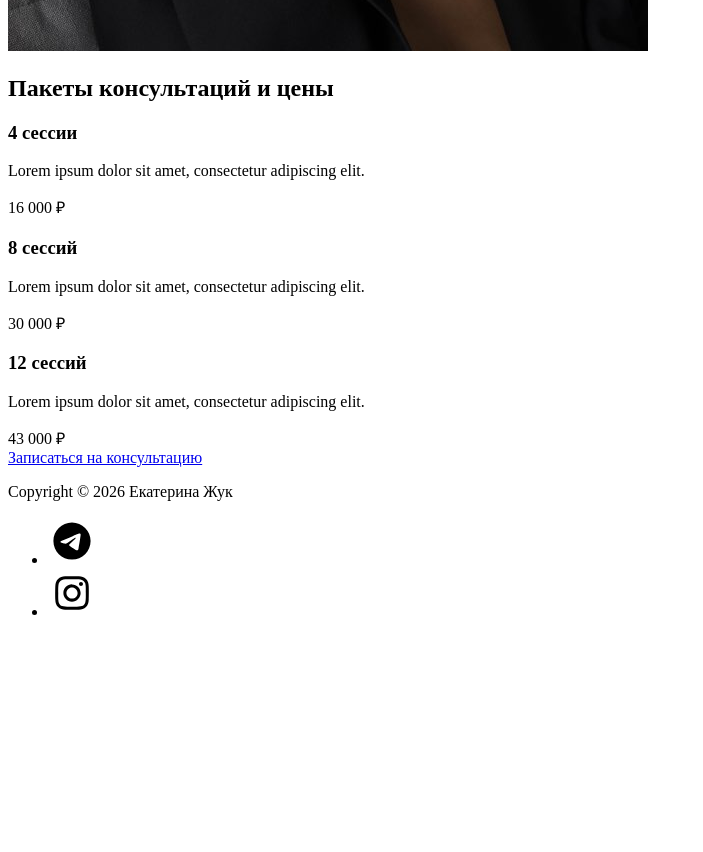
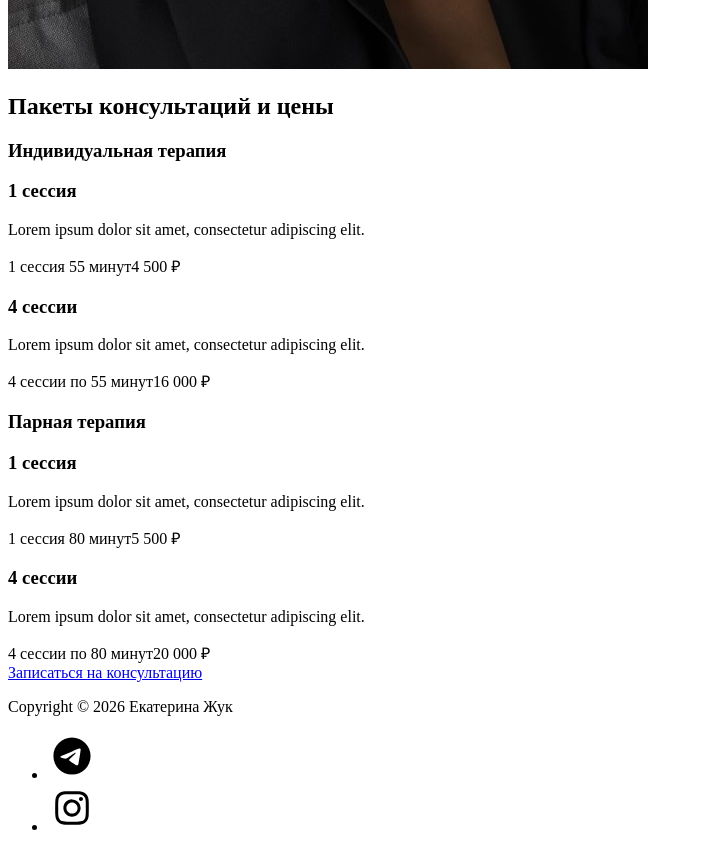
Before and after one commit to winerar/katezhuk, a React (Vite) app: page / in a window 1280 px wide. Shown: the part 1120-1972 px from the top of the page, without its empty margins (0-703 px from the left). Before the commit the page ends 1757 px from the top, so only its background shows below. Built offline with nearby package versions, Linux system fonts and the light colour scheme; the HTML template or start-up script is replaced by a standard one.

Commit message:
feat: restructure content data and enhance pricing display; implement getContent function for improved data management

```diff
--- a/src/assets/data/content.json
+++ b/src/assets/data/content.json
@@ -7,21 +7,41 @@
   "instagram": "Инстаграм",
   "blogLink": "https://t.me/kate_zhuk_psy",
   "blog": "Перейти в мой блог",
-  "packages": [
+  "priceHeader": "Пакеты консультаций и цены",
+  "packages": {
+    "individual": {
+      "name": "Индивидуальная терапия",
+      "prices": [
+        {
+          "title": "1 сессия",
+          "description": "Lorem ipsum dolor sit amet, consectetur adipiscing elit.",
+          "price": "4 500 ₽",
+          "duration": "1 сессия 55 минут"
+        },
         {
           "title": "4 сессии",
           "description": "Lorem ipsum dolor sit amet, consectetur adipiscing elit.",
-      "price": "16 000 ₽"
+          "price": "16 000 ₽",
+          "duration": "4 сессии по 55 минут"
+        }
+      ]
+    },
+    "couples": {
+      "name": "Парная терапия",
+      "prices": [
+        {
+          "title": "1 сессия",
+          "description": "Lorem ipsum dolor sit amet, consectetur adipiscing elit.",
+          "price": "5 500 ₽",
+          "duration": "1 сессия 80 минут"
         },
         {
-      "title": "8 сессий",
+          "title": "4 сессии",
           "description": "Lorem ipsum dolor sit amet, consectetur adipiscing elit.",
-      "price": "30 000 ₽"
-    },
-    {
-      "title": "12 сессий",
-      "description": "Lorem ipsum dolor sit amet, consectetur adipiscing elit.",
-      "price": "43 000 ₽"
+          "price": "20 000 ₽",
+          "duration": "4 сессии по 80 минут"
         }
       ]
     }
+  }
+}
--- /dev/null
+++ b/src/assets/data/content.ts
@@ -0,0 +1,14 @@
+import content from "./content.json";
+
+export type Content = typeof content;
+
+let cachedContent: Content | null = null;
+
+export function getContent(): Content {
+  if (!cachedContent) {
+    cachedContent = content as Content;
+  }
+  return cachedContent;
+}
+
+export default getContent;
--- a/src/components/atom/Typography.tsx
+++ b/src/components/atom/Typography.tsx
@@ -11,13 +11,13 @@ function Typography({ children, component = "p", className = "" }: Props) {
 
   switch (component) {
     case "h1":
-      classes = `text-4xl font-semibold text-dusty-grape mb-8 ${className}`;
+      classes = `text-4xl font-semibold text-dusty-grape mb-6 ${className}`;
       break;
     case "h2":
       classes = `text-3xl font-semibold mb-6 ${className}`;
       break;
     case "h3":
-      classes = `text-2xl font-semibold mb-4 ${className}`;
+      classes = `text-2xl font-semibold mb-6 ${className}`;
       break;
     case "h4":
       classes = `text-xl ${className}`;
--- a/src/components/organism/Copyright.tsx
+++ b/src/components/organism/Copyright.tsx
@@ -1,7 +1,15 @@
+import getContent from "../../assets/data/content";
+import Typography from "../atom/Typography";
+
 function Copyright() {
   const year = new Date().getFullYear();
+  const content = getContent();
 
-  return <p className="">Copyright © {year} Екатерина Жук</p>;
+  return (
+    <Typography component="p">
+      Copyright © {year} {content.fullName}
+    </Typography>
+  );
 }
 
 export default Copyright;
--- a/src/components/organism/Header.tsx
+++ b/src/components/organism/Header.tsx
@@ -5,7 +5,10 @@ function Header() {
     <header className="text-platinum rounded-xl">
       <Glass type="offset">
         <div className="h-32 lg:h-24 p-6 flex flex-col lg:flex-row items-center justify-between">
-          Обычно здесь список ссылок, но можно вывести занудную цитату
+          Lorem, ipsum dolor sit amet consectetur adipisicing elit. Numquam
+          exercitationem totam quis nihil minima, obcaecati vitae nulla, aliquid
+          saepe nisi quia, sequi distinctio. Quae optio nam, qui quam iure
+          libero.
         </div>
       </Glass>
     </header>
--- a/src/components/organism/PriceItem.tsx
+++ b/src/components/organism/PriceItem.tsx
@@ -5,15 +5,17 @@ type Props = {
   title: string;
   description: string;
   price: string;
+  duration: string;
 };
 
-function PriceItem({ title, description, price }: Props) {
+function PriceItem({ title, description, price, duration }: Props) {
   return (
     <Card>
       <Typography component="h3">{title}</Typography>
       <Typography component="p">{description}</Typography>
-      <div className="flex justify-end">
-        <Typography component="span" className="text-2xl font-numerical pt-6">
+      <div className="flex justify-between pt-6">
+        <Typography component="span">{duration}</Typography>
+        <Typography component="span" className="text-2xl font-numerical">
           {price}
         </Typography>
       </div>
--- a/src/components/organism/Pricelist.tsx
+++ b/src/components/organism/Pricelist.tsx
@@ -1,23 +1,47 @@
 import Typography from "../atom/Typography";
 import Link from "../molecule/Link";
 import PriceItem from "./PriceItem";
-import content from "@/assets/data/content.json";
+import getContent from "../../assets/data/content";
 
 function Pricelist() {
+  const content = getContent();
+
   return (
     <div>
-      <Typography component="h2">Пакеты консультаций и цены</Typography>
+      <Typography component="h2">{content.priceHeader}</Typography>
+      <div className="flex flex-col gap-6">
+        <div>
+          <Typography component="h3">
+            {content.packages.individual.name}
+          </Typography>
           <div className="flex flex-col lg:flex-row gap-3 justify-center">
-        {content.packages.map(
-          (pkg: { title: string; description: string; price: string }) => (
+            {content.packages.individual.prices.map(pkg => (
               <PriceItem
                 key={pkg.title}
                 title={pkg.title}
                 description={pkg.description}
                 price={pkg.price}
+                duration={pkg.duration}
               />
-          )
-        )}
+            ))}
+          </div>
+        </div>
+        <div>
+          <Typography component="h3">
+            {content.packages.couples.name}
+          </Typography>
+          <div className="flex flex-col lg:flex-row gap-3 justify-center">
+            {content.packages.couples.prices.map(pkg => (
+              <PriceItem
+                key={pkg.title}
+                title={pkg.title}
+                description={pkg.description}
+                price={pkg.price}
+                duration={pkg.duration}
+              />
+            ))}
+          </div>
+        </div>
       </div>
       <div className="flex justify-center py-6">
         <Link href={content.telegramLink} title="Записаться на консультацию" />
--- a/src/components/organism/Profile.tsx
+++ b/src/components/organism/Profile.tsx
@@ -1,10 +1,12 @@
 import Typography from "../atom/Typography";
-import content from "@/assets/data/content.json";
+import getContent from "../../assets/data/content";
 import photo from "@/assets/images/kate_zhuk.jpg";
 import Image from "../molecule/Image";
 import Link from "../molecule/Link";
 
 function Profile() {
+  const content = getContent();
+
   return (
     <div className="flex-col-reverse xl:flex-row flex justify-between gap-6">
       <div className="w-full xl:w-2/3">
--- a/src/components/organism/Social.tsx
+++ b/src/components/organism/Social.tsx
@@ -1,8 +1,10 @@
-import content from "@/assets/data/content.json";
+import getContent from "../../assets/data/content";
 import TelegramIcon from "../../assets/icons/TelegramIcon";
 import InstagramIcon from "../../assets/icons/InstagramIcon";
 
 function Social() {
+  const content = getContent();
+
   return (
     <ul className="flex gap-3">
       <li>
```
Lines whose indentation alone changed are shown as unchanged.
